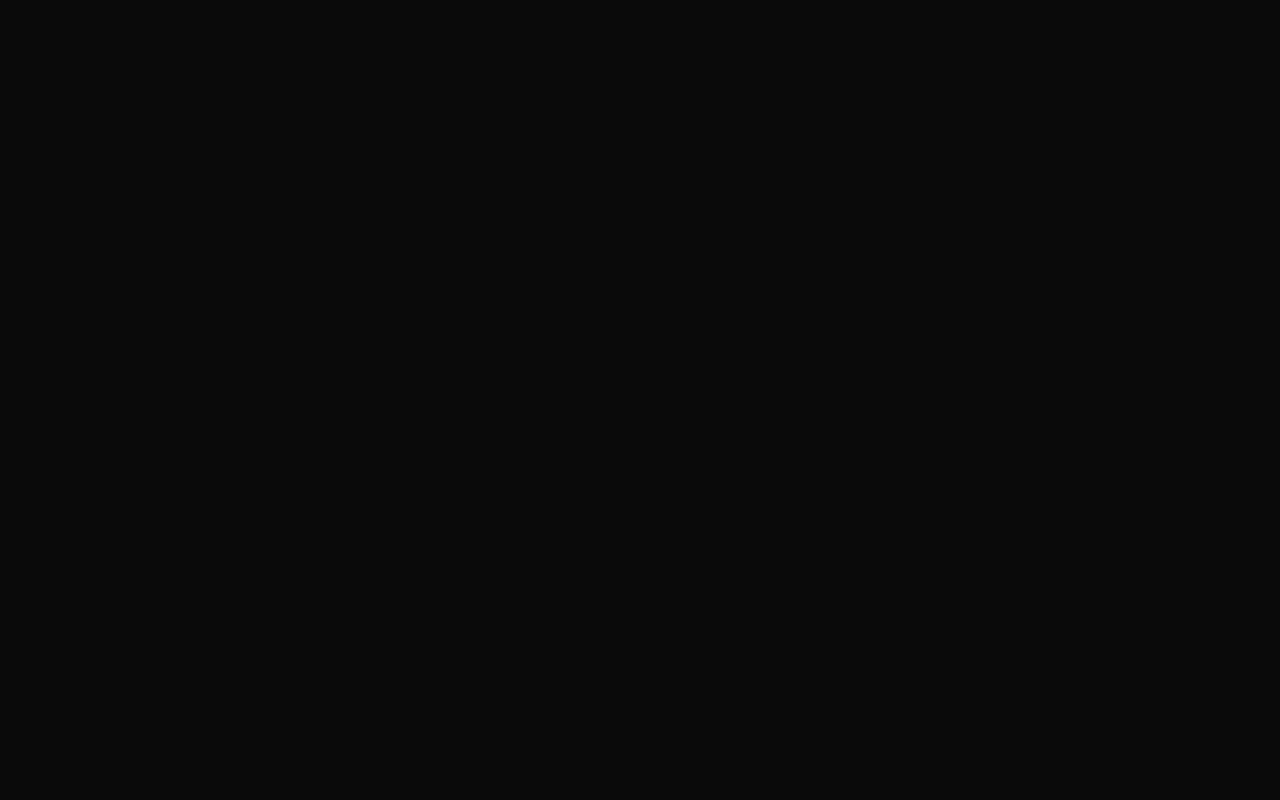
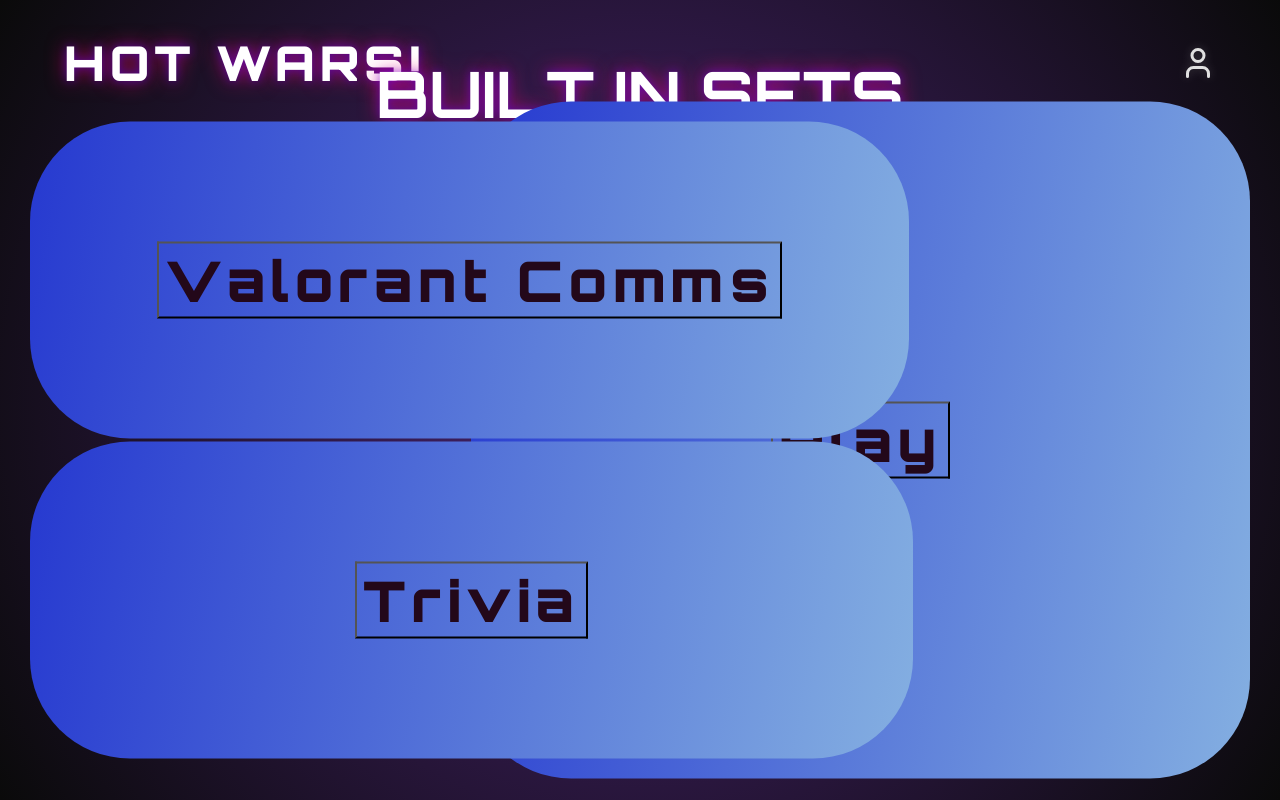
Before and after one commit to arsenic018/CS321-PROJECT, a React (Vite) app in the folder HotWars/: page /BuiltIn in a window 1280 px wide. Before the commit this address had no page. Built offline with nearby package versions, Linux system fonts and the light colour scheme.

Commit message:
Built in Sets panel is done

```diff
--- a/HotWars/src/App.jsx
+++ b/HotWars/src/App.jsx
@@ -21,6 +21,7 @@
         <Route path = "/Play" element = {<Pages.Play />} />
         <Route path = "/LoadSet" element = {<Pages.LoadSet />} />
         <Route path = "/CreateSet" element = {<Pages.CreateSet />} />
+         <Route path = "/BuiltIn" element = {<Pages.BuiltIn />} />
       </Routes>
     </Router>
   )
--- a/HotWars/src/pages/BuiltIn.css
+++ b/HotWars/src/pages/BuiltIn.css
@@ -0,0 +1,56 @@
+.startPanelll {
+  flex-direction: column;
+  height: 100vh;
+  width: 100vw;
+  background: radial-gradient(circle at center, #4a2373 0%, #0a0a0a 100%);
+  position: relative;
+}
+
+.builtInTitle{
+  position: absolute;
+  font-family: 'Orbitron', sans-serif;
+  text-transform: uppercase;
+  text-shadow: 0 0 10px rgba(76, 0, 255, 0.5), 0 0 20px rgba(255, 7, 106, 0.677);
+  top: 10px;
+  font-size: 4rem;
+  left: 50%;
+  transform: translateX(-50%);
+  text-align: center;
+}
+
+.button-titleee{
+  font-family: 'Orbitron', sans-serif;
+  background: transparent;
+  color: #23081a;
+  font-size: 3.5rem;
+  font-weight: 900;
+  letter-spacing: 0.1em;
+  cursor: pointer;
+}
+.right-middle-buttonn {
+  position: absolute;
+  top: 55%;
+  right: 30px;
+  transform: translateY(-50%);
+  padding: 300px 300px;
+  background: linear-gradient(100deg, #2639d0, #84afe1);
+  border-radius: 100px;
+}
+.left-top-buttonn {
+  position: absolute;
+  top: 35%;
+  left: 30px;
+  transform: translateY(-50%);
+  padding: 120px 127px;
+  background: linear-gradient(100deg, #2639d0, #84afe1);
+  border-radius: 100px;
+}
+.left-bottom-buttonn {
+  position: absolute;
+  top: 75%;
+  left: 30px;
+  transform: translateY(-50%);
+  padding: 120px 325px;
+  background: linear-gradient(100deg, #2639d0, #84afe1);
+  border-radius: 100px;
+}
--- a/HotWars/src/pages/BuiltIn.jsx
+++ b/HotWars/src/pages/BuiltIn.jsx
@@ -0,0 +1,54 @@
+import './BuiltIn.css';
+import './Play.jsx';
+import './CreateSet.jsx';
+import {User } from 'lucide-react';
+import { BrowserRouter as Router,
+  Routes,
+  Route,
+  Link,
+  useNavigate
+ } from "react-router-dom"
+
+const BuiltIn = () => {
+    return(
+        <div className="startPanelll">
+            <header className="startHeaderr">
+                <h1 className="gameTitlee">HOT WARS!</h1>
+                <User className="icon user-icon" size={36} color="#e0e0e0" />
+            </header>
+            <h1 className='builtInTitle'>Built in Sets</h1>
+            <PlayButton/>
+            <ValButton/>
+            <TriviaButton/>
+        </div>
+
+    )
+}
+function PlayButton(){
+    const nami = useNavigate();
+    //Need to add fucntionaltiy that when user selects a prebuilt set and then user can start the game
+    return (
+        <div className="right-middle-buttonn">
+        <button className="button-titleee" onClick={()=>nami("/Play")}>Play</button>
+        </div>
+    )
+}
+
+function ValButton(){
+    //Need to add functionality that a user can select a built in valorant comms set
+    const nami = useNavigate();
+    return (<div className="left-top-buttonn">
+        <button className="button-titleee">Valorant Comms</button>
+        </div>
+    )
+}
+function TriviaButton(){
+    //Need to add functionality that a user can select a built in trivia set
+    const nami = useNavigate();
+    return (<div className="left-bottom-buttonn">
+        <button className="button-titleee">Trivia</button>
+        </div>
+    )
+}
+
+export default BuiltIn
--- a/HotWars/src/pages/HomePage.css
+++ b/HotWars/src/pages/HomePage.css
@@ -1,25 +1,19 @@
-.startPanell {
-  display: flex;
+.startPanelx {
   flex-direction: column;
-  justify-content: space-between;
   height: 100vh;
   width: 100vw;
   background: radial-gradient(circle at center, #4a2373 0%, #0a0a0a 100%);
-  color: #ffffff;
-  font-family: 'Inter', sans-serif;
-  cursor: pointer;
-  overflow: hidden;
   position: relative;
 }
 
-.startHeader {
+.startHeaderr {
   display: flex;
   justify-content: space-between;
   align-items: center;
   padding: 2rem 4rem;
   z-index: 10;
 }
-.gameTitle {
+.gameTitlee {
   font-family: 'Orbitron', sans-serif;
   font-size: 3rem;
   font-weight: 900;
@@ -35,7 +29,7 @@
   font-family: 'Orbitron', sans-serif;
   background: transparent;
   color: #23081a;
-  font-size: 6rem;
+  font-size: 4rem;
   font-weight: 900;
   letter-spacing: 0.1em;
   cursor: pointer;
@@ -54,7 +48,7 @@
   top: 35%;
   right: 30px;
   transform: translateY(-50%);
-  padding: 100px 100px;
+  padding: 120px 100px;
   background: linear-gradient(100deg, #2639d0, #84afe1);
   border-radius: 100px;
 }
@@ -63,7 +57,7 @@
   top: 75%;
   right: 30px;
   transform: translateY(-50%);
-  padding: 100px 160px;
+  padding: 120px 140px;
   background: linear-gradient(100deg, #2639d0, #84afe1);
   border-radius: 100px;
 }
--- a/HotWars/src/pages/HomePage.jsx
+++ b/HotWars/src/pages/HomePage.jsx
@@ -1,7 +1,8 @@
-import React from "react"
 import './HomePage.css';
 import './Play.jsx';
 import './CreateSet.jsx';
+import './BuiltIn.jsx'
+import {User } from 'lucide-react';
 import { BrowserRouter as Router,
   Routes,
   Route,
@@ -11,9 +12,10 @@
 
 const HomePage = () => {
     return(
-        <div className="startPanell">
-            <header className="startHeader">
-                <h1 className="gameTitle">HOT WARS!</h1>
+        <div className="startPanelx">
+            <header className="startHeaderr">
+                <h1 className="gameTitlee">HOT WARS!</h1>
+                <User className="icon user-icon" size={36} color="#e0e0e0" />
             </header>
             <PlayButton/>
             <CreateButton/>
@@ -26,7 +28,7 @@
     const nami = useNavigate();
     return (
         <div className="left-middle-buttonn">
-        <button className="button-titlee" onClick={()=>nami("/Play")}>Play</button>
+        <button className="button-titlee" onClick={()=>nami("/BuiltIn")}>Select & Play</button>
         </div>
     )
 }
--- a/HotWars/src/pages/LandingPanel.css
+++ b/HotWars/src/pages/LandingPanel.css
@@ -5,7 +5,7 @@
   justify-content: space-between;
   height: 100vh;
   width: 100vw;
-  background: radial-gradient(circle at center, #1a0b0b 0%, #0a0a0a 100%);
+  background: radial-gradient(circle at center, #6b2a2a 0%, #0a0a0a 100%);
   color: #ffffff;
   font-family: 'Inter', sans-serif;
   cursor: pointer;
--- a/HotWars/src/pages/index.js
+++ b/HotWars/src/pages/index.js
@@ -3,3 +3,4 @@
 export { default as Play } from "./Play.jsx"
 export { default as LoadSet } from "./LoadSet.jsx"
 export { default as CreateSet } from "./CreateSet.jsx"
+export { default as BuiltIn } from "./BuiltIn.jsx"
```
Also changed, not shown: 1 other file (tests, documents, lock files or other folders).
